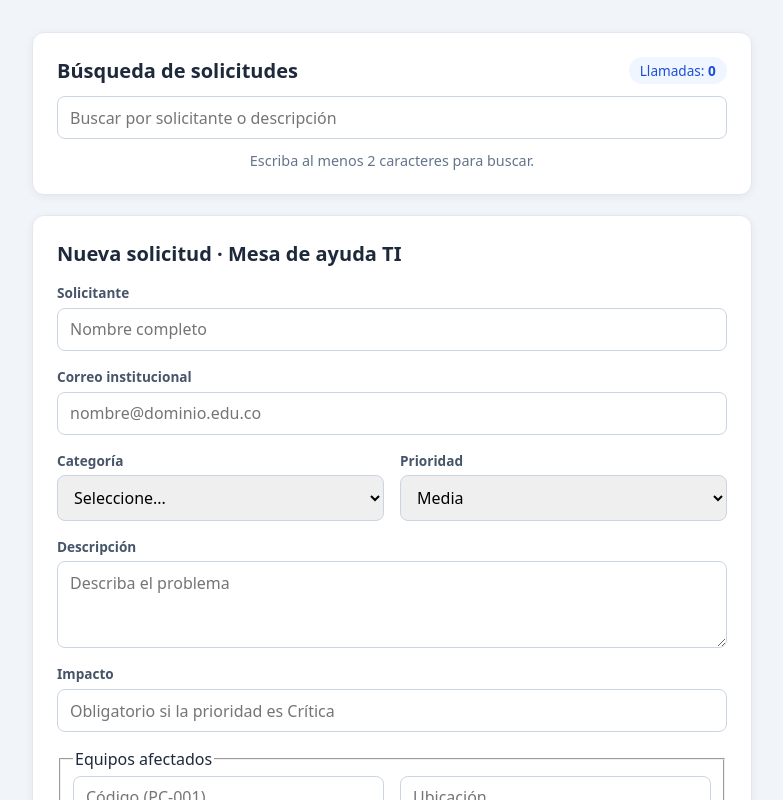
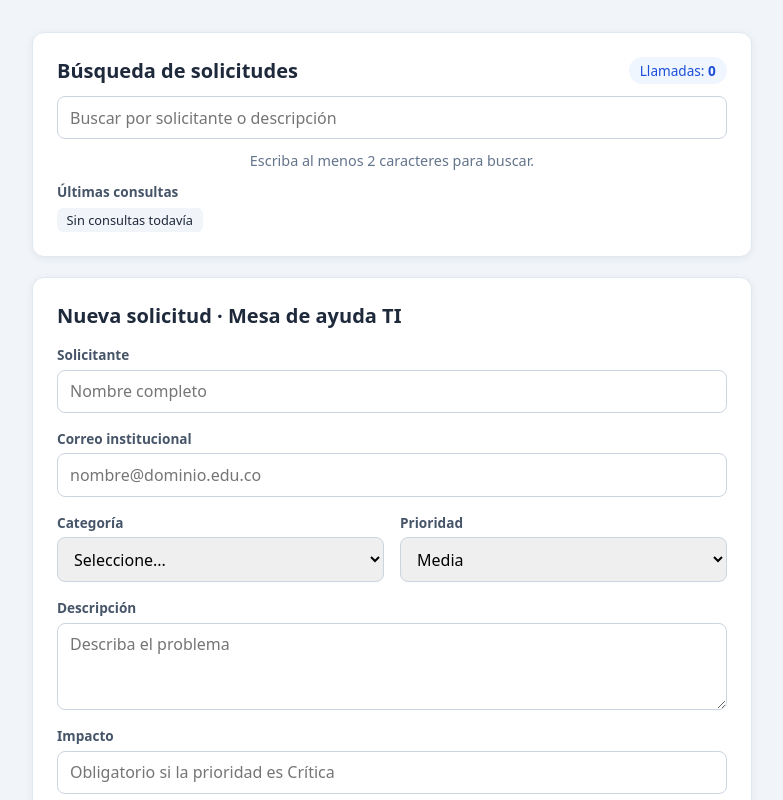
Before and after one commit to melwinguzman33-sys/com30-taller06-guzman, an Angular app: page / in a window 1280 px wide. Shown: the top 800 px of the page, without its empty margins (248-1031 px from the left). Built offline with nearby package versions, Linux system fonts and the light colour scheme.

Commit message:
T07: historial de las 5 últimas consultas con takeUntilDestroyed

```diff
--- a/src/app/busqueda/busqueda.html
+++ b/src/app/busqueda/busqueda.html
@@ -50,4 +50,15 @@
       </tbody>
     </table>
   }
+
+  <div class="historial">
+    <h3>Últimas consultas</h3>
+    <ol>
+      @for (h of historial(); track $index) {
+        <li>{{ h }}</li>
+      } @empty {
+        <li>Sin consultas todavía</li>
+      }
+    </ol>
+  </div>
 </section>
--- a/src/app/busqueda/busqueda.ts
+++ b/src/app/busqueda/busqueda.ts
@@ -1,7 +1,7 @@
 import { Component, computed, inject, signal } from '@angular/core';
-import { toSignal } from '@angular/core/rxjs-interop';
+import { takeUntilDestroyed, toSignal } from '@angular/core/rxjs-interop';
 import { FormControl, ReactiveFormsModule } from '@angular/forms';
-import { debounceTime, distinctUntilChanged, finalize, map, of, share, switchMap, tap } from 'rxjs';
+import { debounceTime, distinctUntilChanged, filter, finalize, map, of, share, switchMap, tap } from 'rxjs';
 import { RegistroService } from '../registro.service';
 import { Estado, Registro } from '../registro.model';
 
@@ -56,6 +56,19 @@ export class Busqueda {
     return f === 'Todos' ? lista : lista.filter(r => r.estado === f);
   });
 
+  // 6. Historial de las 5 últimas consultas (la más reciente primero).
+  //    subscribe con takeUntilDestroyed: se cancela al destruir el componente.
+  readonly historial = signal<string[]>([]);
+
+  constructor() {
+    this.texto$
+      .pipe(
+        filter(t => t.length >= 2),
+        takeUntilDestroyed(),
+      )
+      .subscribe(t => this.historial.update(h => [t, ...h].slice(0, 5)));
+  }
+
   // 5. Total y conteo por estado de lo que se muestra.
   readonly total = computed(() => this.visibles().length);
   readonly conteo = computed(() => {
```
